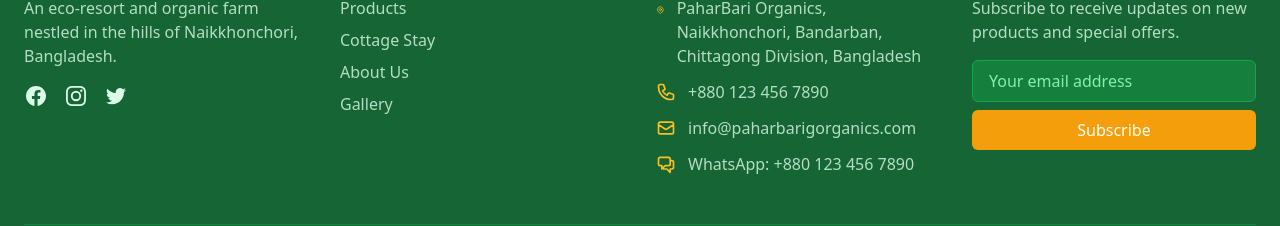
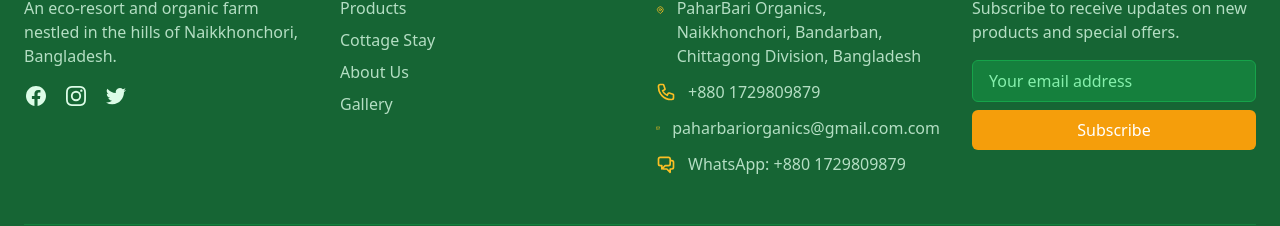
Before and after one commit to saaedimam/paharbari, a React (Vite) app: page / in a window 1280 px wide. Shown: the part 4480-4706 px from the top of the page. Built offline with nearby package versions, Linux system fonts and the light colour scheme.

Commit message:
Update Footer.tsx

```diff
--- a/src/components/sections/Footer.tsx
+++ b/src/components/sections/Footer.tsx
@@ -55,19 +55,19 @@
                 <svg className="w-5 h-5 text-amber-400 mr-3" fill="none" viewBox="0 0 24 24" stroke="currentColor">
                   <path strokeLinecap="round" strokeLinejoin="round" strokeWidth={2} d="M3 5a2 2 0 012-2h3.28a1 1 0 01.948.684l1.498 4.493a1 1 0 01-.502 1.21l-2.257 1.13a11.042 11.042 0 005.516 5.516l1.13-2.257a1 1 0 011.21-.502l4.493 1.498a1 1 0 01.684.949V19a2 2 0 01-2 2h-1C9.716 21 3 14.284 3 6V5z" />
                 </svg>
-                <span className="text-green-100/80">+880 123 456 7890</span>
+                <span className="text-green-100/80">+880 1729809879</span>
               </li>
               <li className="flex items-center">
                 <svg className="w-5 h-5 text-amber-400 mr-3" fill="none" viewBox="0 0 24 24" stroke="currentColor">
                   <path strokeLinecap="round" strokeLinejoin="round" strokeWidth={2} d="M3 8l7.89 5.26a2 2 0 002.22 0L21 8M5 19h14a2 2 0 002-2V7a2 2 0 00-2-2H5a2 2 0 00-2 2v10a2 2 0 002 2z" />
                 </svg>
-                <span className="text-green-100/80">info@paharbarigorganics.com</span>
+                <span className="text-green-100/80">paharbariorganics@gmail.com.com</span>
               </li>
               <li className="flex items-center">
                 <svg className="w-5 h-5 text-amber-400 mr-3" fill="none" viewBox="0 0 24 24" stroke="currentColor">
                   <path strokeLinecap="round" strokeLinejoin="round" strokeWidth={2} d="M17 8h2a2 2 0 012 2v6a2 2 0 01-2 2h-2v4l-4-4H9a1.994 1.994 0 01-1.414-.586m0 0L11 14h4a2 2 0 002-2V6a2 2 0 00-2-2H5a2 2 0 00-2 2v6a2 2 0 002 2h2v4l.586-.586z" />
                 </svg>
-                <span className="text-green-100/80">WhatsApp: +880 123 456 7890</span>
+                <span className="text-green-100/80">WhatsApp: +880 1729809879</span>
               </li>
             </ul>
           </div>
```
